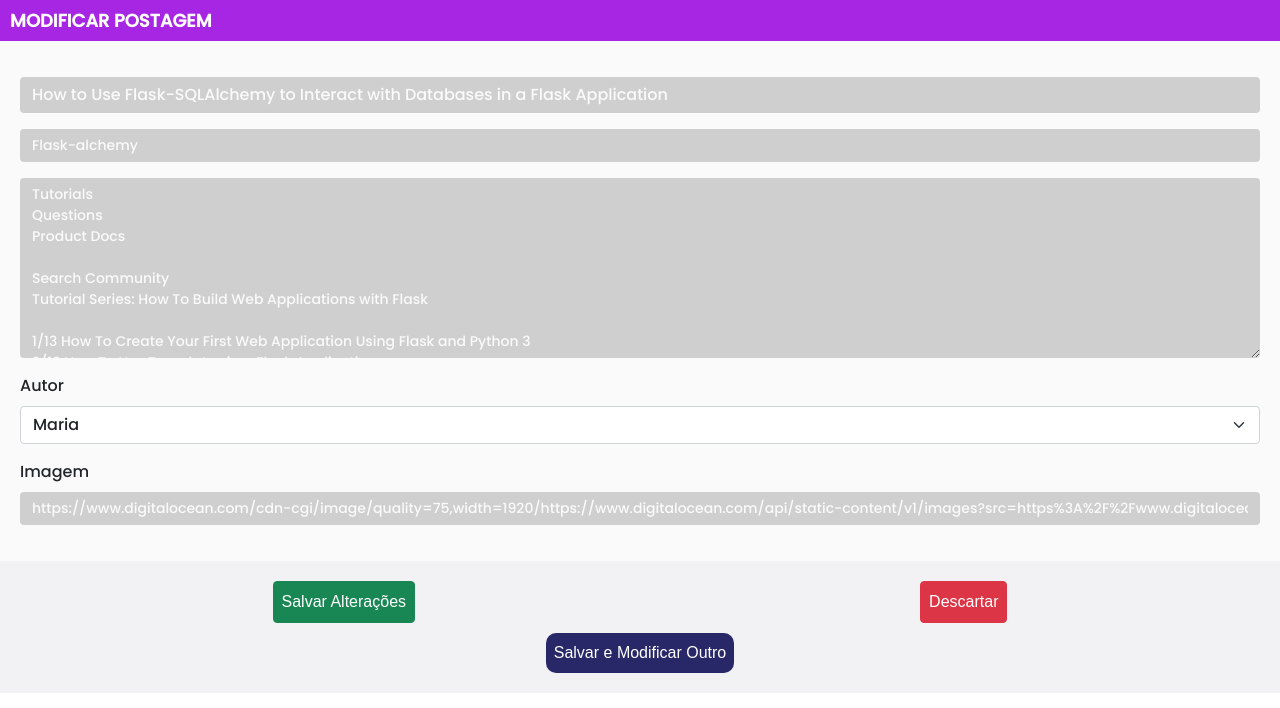
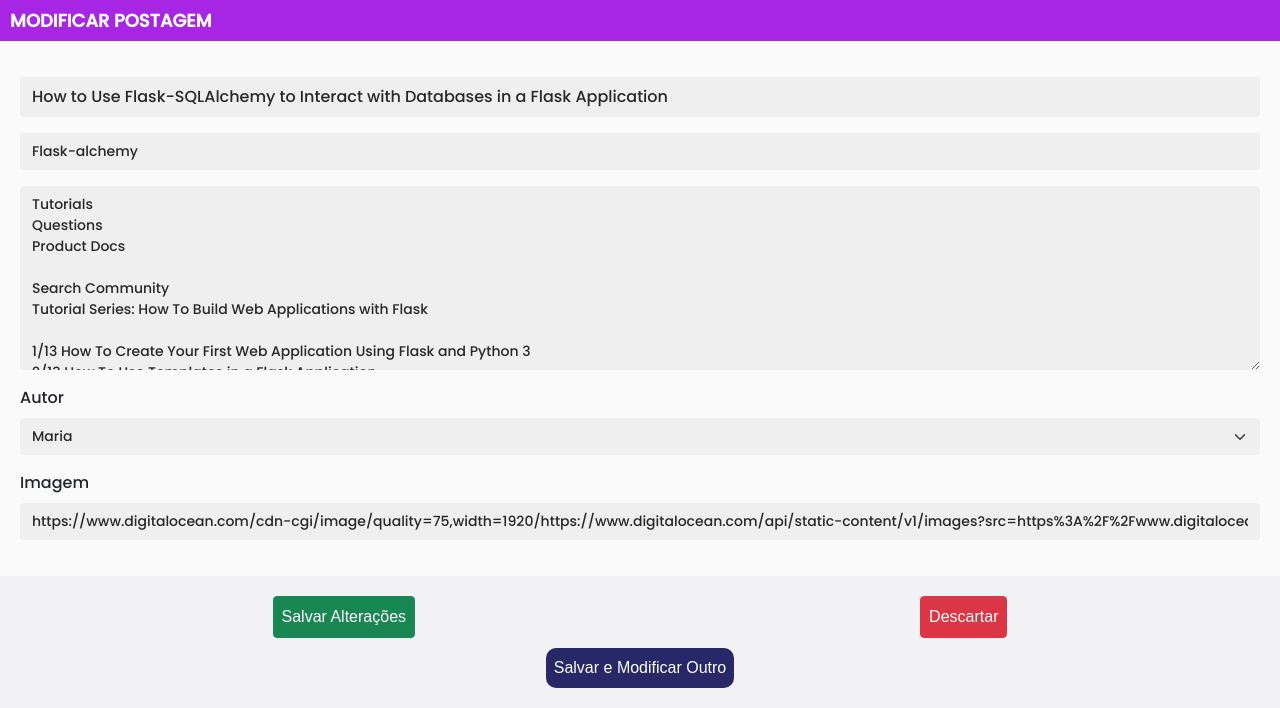
Before and after one commit to jesieldotdev/blog-flask, a Flask app: page /admin/edit_post/1 in a window 1280 px wide. Shown: the part 190-898 px from the top of the page. Run offline with Flask 3, Linux system fonts and the light colour scheme; data comes from the database, SQL or seed files in the repository; both versions use the stored data as it was after the commit; some libraries are stand-ins or nearby versions; some web fonts are replaced.

Commit message:
feat: delete post

```diff
--- a/routes/posts/posts.py
+++ b/routes/posts/posts.py
@@ -64,6 +64,8 @@ def init_posts_routes(app):
 
     @app.route('/admin/descartar/<int:post_id>', methods=["GET"])
     def discard_changes(post_id):
+        BlogPost.query.filter(BlogPost.id == post_id).delete()
+        db.session.commit()
         flash('Alterações descartadas.', 'info')
         return redirect(url_for('post_list'))
 
--- a/static/css/criar_post.css
+++ b/static/css/criar_post.css
@@ -27,10 +27,11 @@
 #criar-post .form-control {
   font-weight: 400;
   font-size: 14px;
-  background-color: var(--light_pri);
-  color: #fafafa;
+  background-color: #efefef;
+  color: #282828;
+  padding: 8px 12px;
 }
-
+/*
 @media (max-width: 500px) {
   #criar-post .form-control:focus {
     position: fixed;
@@ -39,7 +40,7 @@
     background-color: #363636;
     color: #fafafa;
   }
-}
+} */
 
 .accordion-body {
   background-color: var(--sec_color);
--- a/templates/admin/post/edit_post.html
+++ b/templates/admin/post/edit_post.html
@@ -23,7 +23,7 @@
 
  <div class="mb-3">
     <label for="author_id" class="form-label">Autor</label>
-    <select class="form-select" id="author_id" name="author_id">
+    <select class="form-select form-control" id="author_id" name="author_id">
         {% for user in users %}
         <option value="{{ user.id }}">{{ user.username }}</option>
         {% endfor %}
```
Also changed, not shown: instance/data.db.
